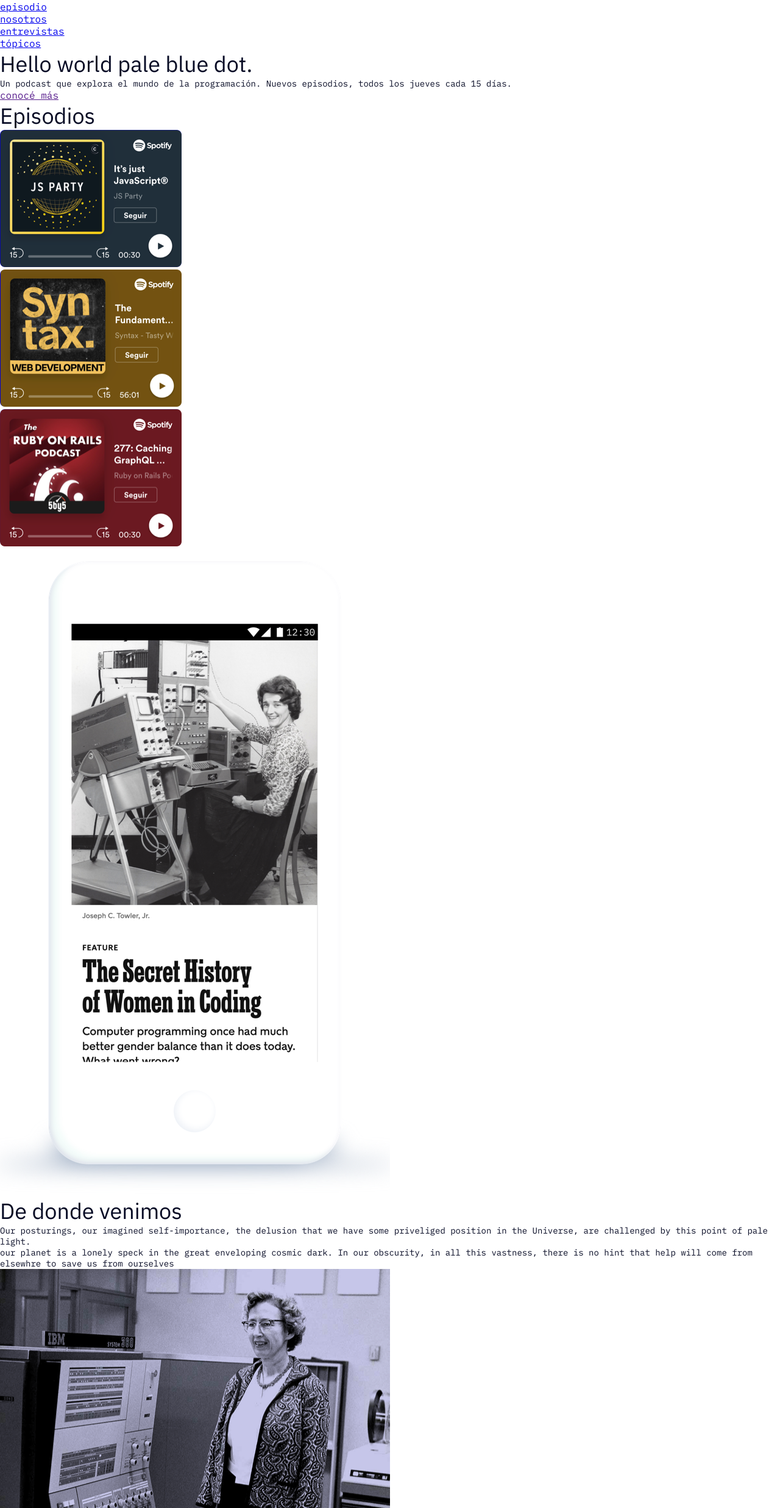
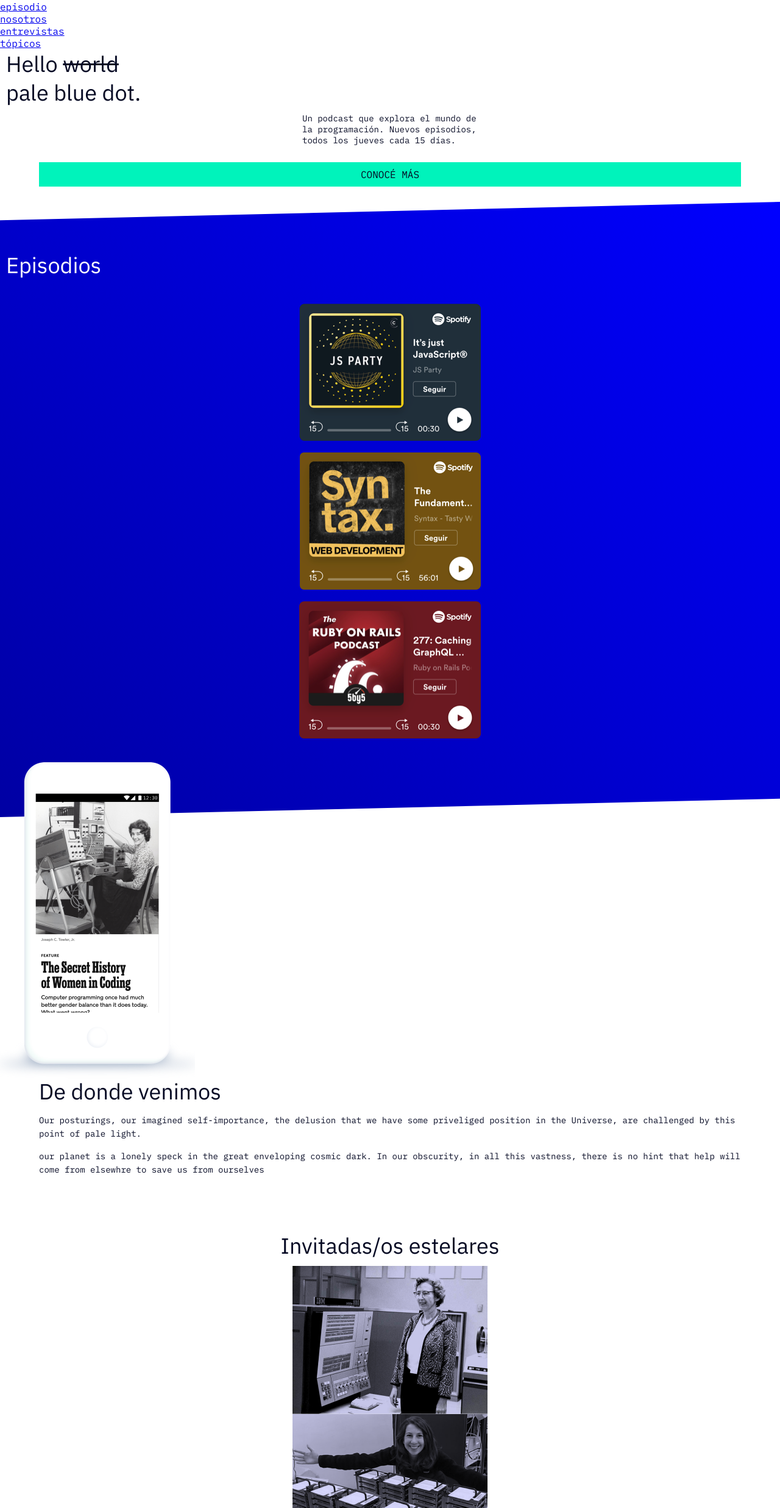
Before and after one commit to chc201627/prectopodcast-acamica, a plain HTML site: page index.html in a window 1280 px wide. Shown: the part 27-2500 px from the top of the page at 61% size. Drawn offline with Linux system fonts and the light colour scheme.

Commit message:
agregando secciones nosotros

```diff
--- a/index.html
+++ b/index.html
@@ -23,15 +23,25 @@
     </header>
     <main>
         <section class="intro">
-            <h1 class="intro__title">
-                Hello world pale blue dot.
-            </h1>
-            <p class="intro__description">
-                Un podcast que explora el mundo de la programación. Nuevos episodios,  todos los jueves cada 15 días.
-            </p>
-            <a href="" class="intro__button">
-                conocé más
-            </a>
+            <div class="intro__title">
+                <h1>
+                    Hello  <span>
+                        world
+                    </span> pale blue dot.
+                </h1>
+            </div>
+
+            <div class="intro__description">
+                <p>
+                    Un podcast que explora el mundo de la programación. Nuevos episodios,  todos los jueves cada 15 días.
+                </p>
+            </div>
+            <div class="intro__button">
+                <a href="#">
+                    conocé más
+                </a>
+            </div>
+
         </section>
         <section class="episodios">
             <h2 class="episodios__title">
@@ -61,6 +71,9 @@
             </div>
         </section>
         <section class="invitados">
+            <div class="invitados__title">
+                <h2>Invitadas/os estelares</h2>
+            </div>
             <div class="invitados__imagenes">
                 <img src="./assets/grace-hopper.png" alt="grace-hopper">
             </div>
--- /dev/null
+++ b/scss/components/_boton.scss
@@ -0,0 +1,26 @@
+boton{
+
+    padding: 9px;
+    width: 90%;
+    height: 0.9%;
+    font-size: 16px;
+    letter-spacing: 0;
+    text-align: center;
+    line-height: 22px;
+    background-color: $colorBoton;
+
+    margin: 15px auto 25px;
+    a{
+        display: block;
+        text-transform: uppercase;
+        text-decoration: none;
+        font-weight: 500;
+        color: $colorPrimario;
+    }
+    &:hover{
+       background: linear-gradient($botonGradiente);
+       a{
+        color: $colorSecundario;
+       }
+    }
+}
--- /dev/null
+++ b/scss/components/_episodios.scss
@@ -0,0 +1,18 @@
+.episodios{
+    @include clip-path(3%,0%,100%,97%);
+    padding: 80px 0px 90px;
+    display: flex;
+    flex-direction: column;
+    justify-content: center;
+    align-items: center;
+    position: relative;
+    &__title{
+        align-self: flex-start;
+        color: $colorSecundario;
+        margin-bottom: 25px;
+        margin-left: 10px;
+    }
+    &__audios{
+        margin-top: 15px;
+    }
+}
--- a/scss/components/_intro.scss
+++ b/scss/components/_intro.scss
@@ -1,5 +1,21 @@
 .intro{
-    h1{
+
+    &__title{
+        width: 250px;
+        margin-left: 10px;
+        span{
+            text-decoration: line-through;
+        }
+
+    }
+    &__description{
+        width: 288px;
+        height: 66px;
+        margin: 10px auto;
+    }
+    &__button{
+
+            @extend boton;
 
     }
 }
--- /dev/null
+++ b/scss/components/_invitados.scss
@@ -0,0 +1,18 @@
+.invitados{
+    display: flex;
+    flex-direction: column;
+    justify-content: center;
+    align-items: center;
+    &__title{
+        margin-bottom: 10px;
+    }
+    &__imagenes{
+        width: 320px;
+        height: 243px;
+        img{
+            width: 320px;
+            height: 243px;
+        }
+    }
+
+}
--- /dev/null
+++ b/scss/components/_nosotros.scss
@@ -0,0 +1,25 @@
+.nosotros{
+
+    position: relative;
+    top: -90px;
+    &__images{
+        height: 519px;
+        img{
+            width: 320px;
+        }
+    }
+    &__description{
+        width: 90%;
+        margin: 0 auto;
+    h2{
+        letter-spacing: 0;
+        line-height: 42px;
+    }
+    p{
+    letter-spacing: 0;
+    line-height: 22px;
+    margin-top:15px ;
+    }
+
+}
+}
--- /dev/null
+++ b/scss/libs/_mixin.scss
@@ -0,0 +1,4 @@
+@mixin clip-path($topleft,$topright,$bottomleft,$bottomright){
+    clip-path: polygon(0% $topleft, 100% $topright, 100%  $bottomright, 0% $bottomleft);
+    background-image: linear-gradient($grandiente);
+}
--- a/scss/styles.scss
+++ b/scss/styles.scss
@@ -1,6 +1,11 @@
 // Variables y globales
 @import "libs/variables";
 @import "libs/globals";
+@import "libs/mixin";
 
 // Componentes
+@import "components/boton";
 @import "components/intro";
+@import "components/episodios";
+@import "components/nosotros";
+@import "components/invitados";
```
Also changed, not shown: css/styles.css, 1 other file.
